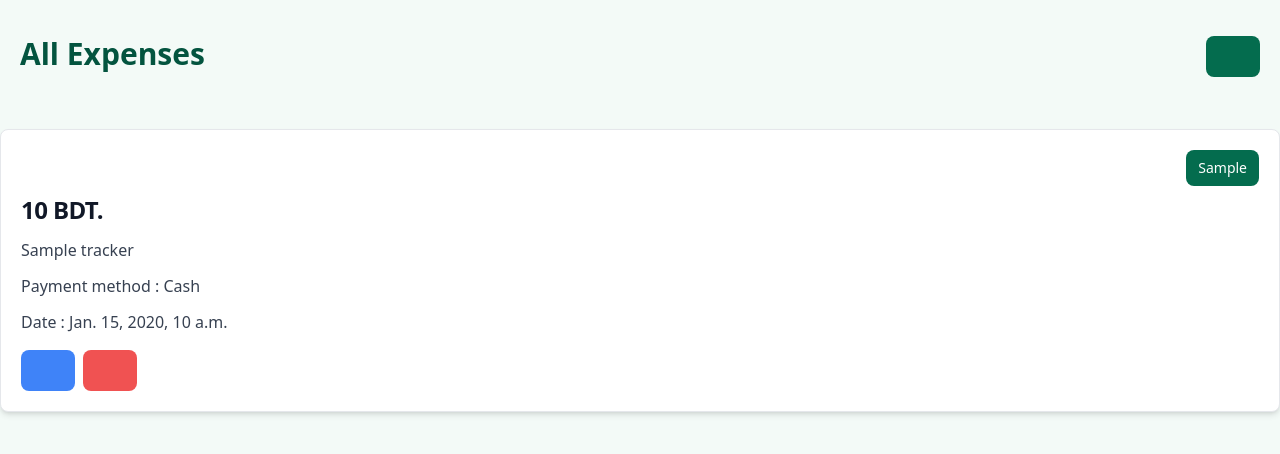
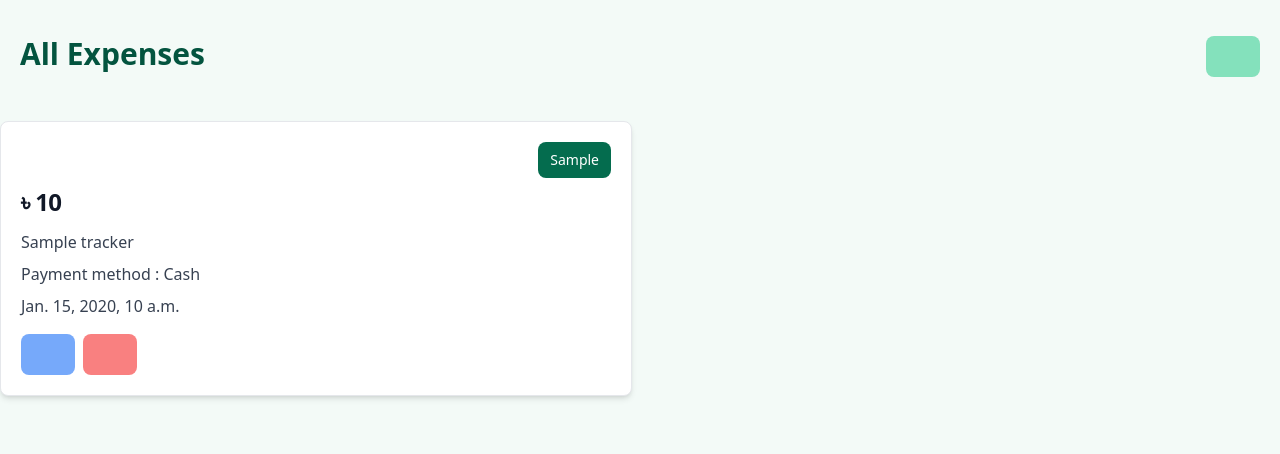
Before and after one commit to ripa01/TrackMySpend, a Django app: page / in a window 1280 px wide. Shown: the part 72-526 px from the top of the page. Run offline with Django 5.2, Linux system fonts and the light colour scheme; tables that the repository leaves empty hold one stand-in row (values such as "Sample post"); style sheets or scripts are compiled from the project's sources; some libraries are stand-ins or nearby versions.

Commit message:
fix some design

```diff
--- a/spendTracker/templates/home.html
+++ b/spendTracker/templates/home.html
@@ -8,7 +8,7 @@
     </div>
     <div>
         <a href="{% url 'create' %}"
-           class="inline-flex items-center px-3 py-2 text-sm font-medium text-center text-white bg-green-700 rounded-lg hover:bg-green-800 focus:ring-4 focus:outline-none focus:ring-green-300 dark:bg-green-600 dark:hover:bg-green-700 dark:focus:ring-green-800">
+           class="inline-flex items-center px-3 py-2 text-sm font-medium text-center text-white bg-green-300 rounded-lg hover:bg-green-800 focus:ring-4 focus:outline-none focus:ring-green-300 dark:bg-green-600 dark:hover:bg-green-700 dark:focus:ring-green-800">
            <lord-icon
            src="https://cdn.lordicon.com/hqymfzvj.json"
            trigger="hover"
@@ -17,9 +17,9 @@
         </a>
     </div>
 </div>
-
-{% for expense in expenses %}
-<div class="bg-white border border-gray-200 rounded-lg mt-8 shadow-md dark:bg-gray-800 dark:border-gray-700">
+<div class="grid grid-cols-1 md:grid-cols-2 gap-4">
+    {% for expense in expenses %}
+<div class="bg-white border border-gray-200 rounded-lg mt-6 shadow-md dark:bg-gray-800 dark:border-gray-700">
     <div class="p-5">
         <div class="flex justify-end items-end">
             <div class="inline-flex items-center px-3 py-2 text-sm font-medium text-center text-white bg-green-700 rounded-lg hover:bg-green-800 focus:ring-4 focus:outline-none focus:ring-green-300 dark:bg-green-600 dark:hover:bg-green-700 dark:focus:ring-green-800">
@@ -27,18 +27,18 @@
             </div>
         </div>
 
-        <h5 class="mb-3 mt-2 text-2xl font-bold tracking-tight text-gray-900 dark:text-white">{{ expense.amount }} BDT.</h5>
+        <h5 class="mb-3 mt-2 text-2xl font-bold tracking-tight text-gray-900 dark:text-white">৳ {{ expense.amount }}</h5>
 
-        <p class="mb-3 font-normal text-gray-700 dark:text-gray-400">{{ expense.title }}</p>
+        <p class="mb-2 font-normal text-gray-700 dark:text-gray-400">{{ expense.title }}</p>
 
-        <p class="mb-3 font-normal text-gray-700 dark:text-gray-400"> Payment method : {{ expense.payment_method }}</p>
+        <p class="mb-2 font-normal text-gray-700 dark:text-gray-400"> Payment method : {{ expense.payment_method }}</p>
 
-        <p class="mb-3 font-normal text-gray-700 dark:text-gray-400"> Date : {{ expense.date }} </p>
+        <p class="mb-2 font-normal text-gray-700 dark:text-gray-400">{{ expense.date }} </p>
 
         <div class="flex  mt-4">
-            <!-- Update Button -->
+
             <a href="{% url 'update' expense.pk %}"
-               class="inline-flex items-center px-3 py-2 text-sm font-medium text-center text-white bg-blue-500 rounded-lg hover:bg-blue-600 focus:ring-4 focus:outline-none focus:ring-blue-300 dark:bg-blue-600 dark:hover:bg-blue-700 dark:focus:ring-blue-800 mr-2">
+               class="inline-flex items-center px-3 py-2 text-sm font-medium text-center text-white bg-blue-400 rounded-lg hover:bg-blue-600 focus:ring-4 focus:outline-none focus:ring-blue-300 dark:bg-blue-600 dark:hover:bg-blue-700 dark:focus:ring-blue-800 mr-2">
                <lord-icon
                src="https://cdn.lordicon.com/wuvorxbv.json"
                trigger="hover"
@@ -46,11 +46,11 @@
            </lord-icon>
             </a>
 
-            <!-- Delete Button -->
+
             <form action="{% url 'delete' expense.pk %}" method="post" class="inline">
                 {% csrf_token %}
                 <button type="submit"
-                        class="inline-flex items-center px-3 py-2 text-sm font-medium text-center text-white bg-red-500 rounded-lg hover:bg-red-600 focus:ring-4 focus:outline-none focus:ring-red-300 dark:bg-red-600 dark:hover:bg-red-700 dark:focus:ring-red-800">
+                        class="inline-flex items-center px-3 py-2 text-sm font-medium text-center text-white bg-red-400 rounded-lg hover:bg-red-600 focus:ring-4 focus:outline-none focus:ring-red-300 dark:bg-red-600 dark:hover:bg-red-700 dark:focus:ring-red-800">
                         <lord-icon
                         src="https://cdn.lordicon.com/wpyrrmcq.json"
                         trigger="hover"
@@ -62,11 +62,12 @@
     </div>
 </div>
 {% endfor %}
+</div>
 
 <div class="flex justify-center mt-8">
     {% if is_paginated %}
         {% if page_obj.has_next %}
-            <a href="?page={{ page_obj.next_page_number }}" class="inline-flex items-center px-3 py-2 text-sm font-medium text-center text-white bg-blue-500 rounded-lg hover:bg-blue-600 focus:ring-4 focus:outline-none focus:ring-blue-300 dark:bg-blue-600 dark:hover:bg-blue-700 dark:focus:ring-blue-800">
+            <a href="?page={{ page_obj.next_page_number }}" class="inline-flex items-center px-3 py-2 text-sm font-medium text-center text-white bg-green-500 rounded-lg hover:bg-green-600 focus:ring-4 focus:outline-none focus:ring-blue-300 dark:bg-blue-600 dark:hover:bg-blue-700 dark:focus:ring-blue-800">
                 Next Page     <svg class="w-4 h-4 ml-2 -mr-1" fill="currentColor" viewBox="0 0 20 20"
                 xmlns="http://www.w3.org/2000/svg">
                 <path fill-rule="evenodd"
```
Also changed, not shown: spendTracker/templates/form.html (+6 -6 lines).
